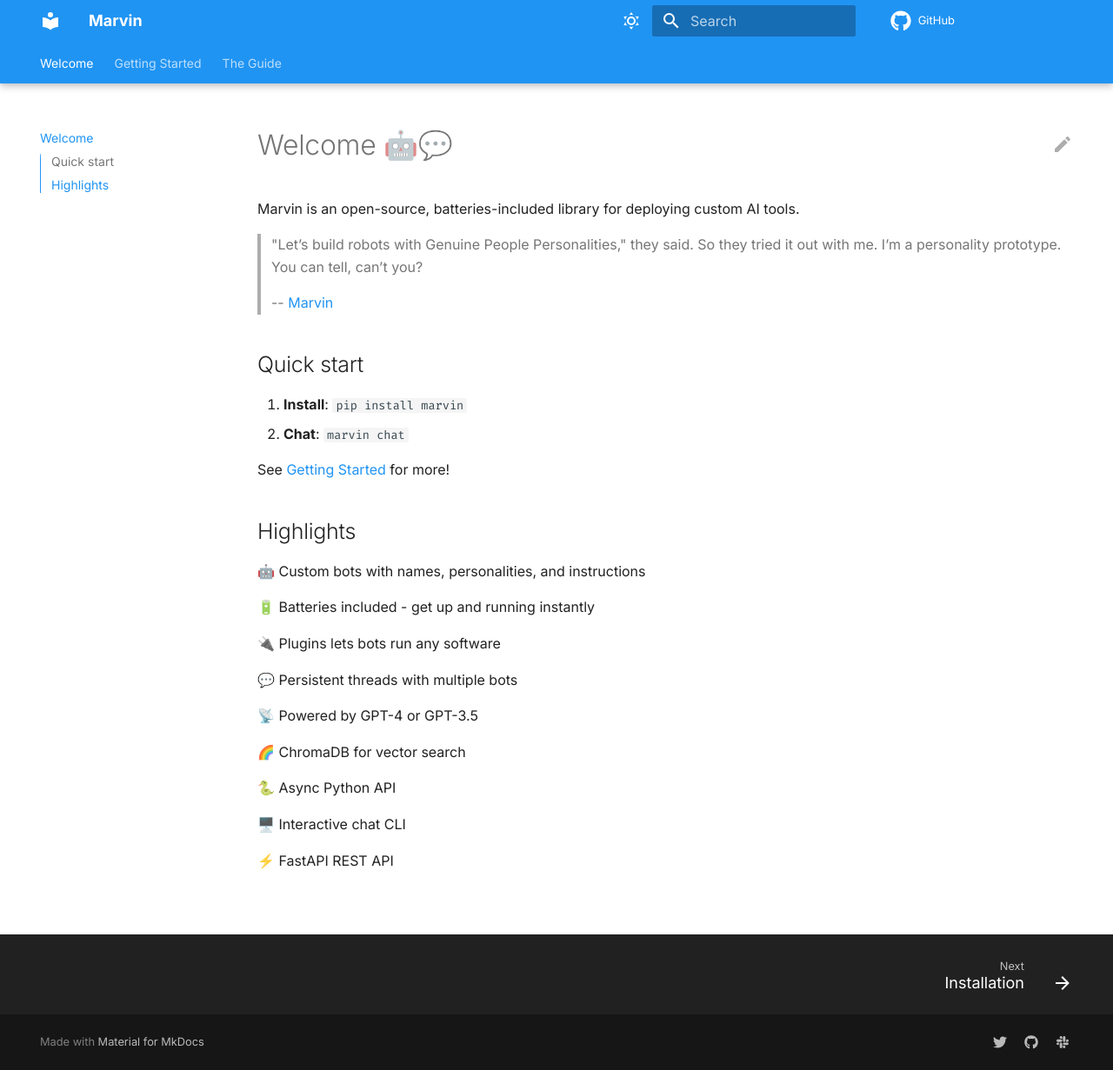
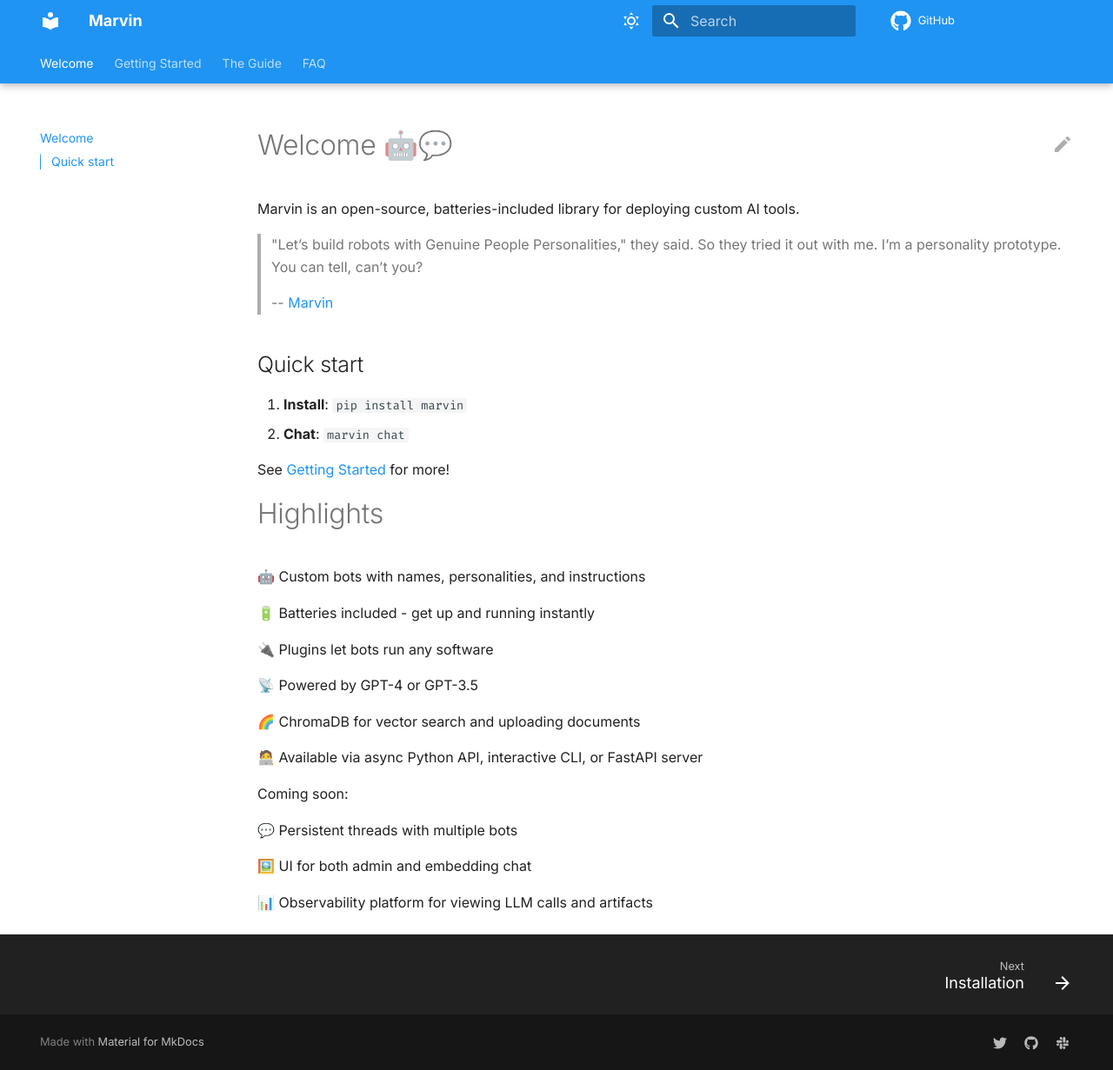
Before and after one commit to PrefectHQ/marvin, an MkDocs documentation site: the page built from docs/index.md, in a window 1280 px wide and 1231 px high. Shown: the whole window at 87% size. Built offline with MkDocs 1.6.1 and Material for MkDocs 9.7.7, drawn with Linux system fonts in a browser that asks for light colours; comment, search, counter and statistics services are not loaded.

Commit message:
Improve documentation

```diff
--- a/docs/index.md
+++ b/docs/index.md
@@ -12,21 +12,24 @@
 
 See [Getting Started](getting_started/installation.md) for more!
 
-## Highlights
+# Highlights
+
 🤖 Custom bots with names, personalities, and instructions
 
 🔋 Batteries included - get up and running instantly
 
-🔌 Plugins lets bots run any software
+🔌 Plugins let bots run any software
+
+📡 Powered by GPT-4 or GPT-3.5
+
+🌈 ChromaDB for vector search and uploading documents
+
+🧑‍💻 Available via async Python API, interactive CLI, or FastAPI server
+
+Coming soon:
 
 💬 Persistent threads with multiple bots
 
-📡 Powered by GPT-4 or GPT-3.5
+🖼️ UI for both admin and embedding chat
 
-🌈 ChromaDB for vector search
-
-🐍 Async Python API
-
-🖥️ Interactive chat CLI
-
-⚡️ FastAPI REST API
+📊 Observability platform for viewing LLM calls and artifacts
--- a/mkdocs.yml
+++ b/mkdocs.yml
@@ -6,7 +6,11 @@
     - Configuring OpenAI: getting_started/openai.md
     - Start chatting: getting_started/chat.md
   - The Guide:
+    - Overview: guide/overview.md
     - Configuration: guide/configuration.md
+    - Concepts:
+      - guide/bots.md
+  - FAQ: faq.md
   - ...
 
 theme:
--- a/src/marvin/__init__.py
+++ b/src/marvin/__init__.py
@@ -1,3 +1,9 @@
+# load nest_asyncio
+import nest_asyncio
+
+nest_asyncio.apply()
+
+
 # load env vars
 from dotenv import load_dotenv
 
```
Also changed, not shown: README.md (+11 -9 lines), docs/faq.md (added, +48 -0 lines), docs/guide/bots.md (added, +39 -0 lines), docs/guide/overview.md (added, +3 -0 lines), 2 other files.
